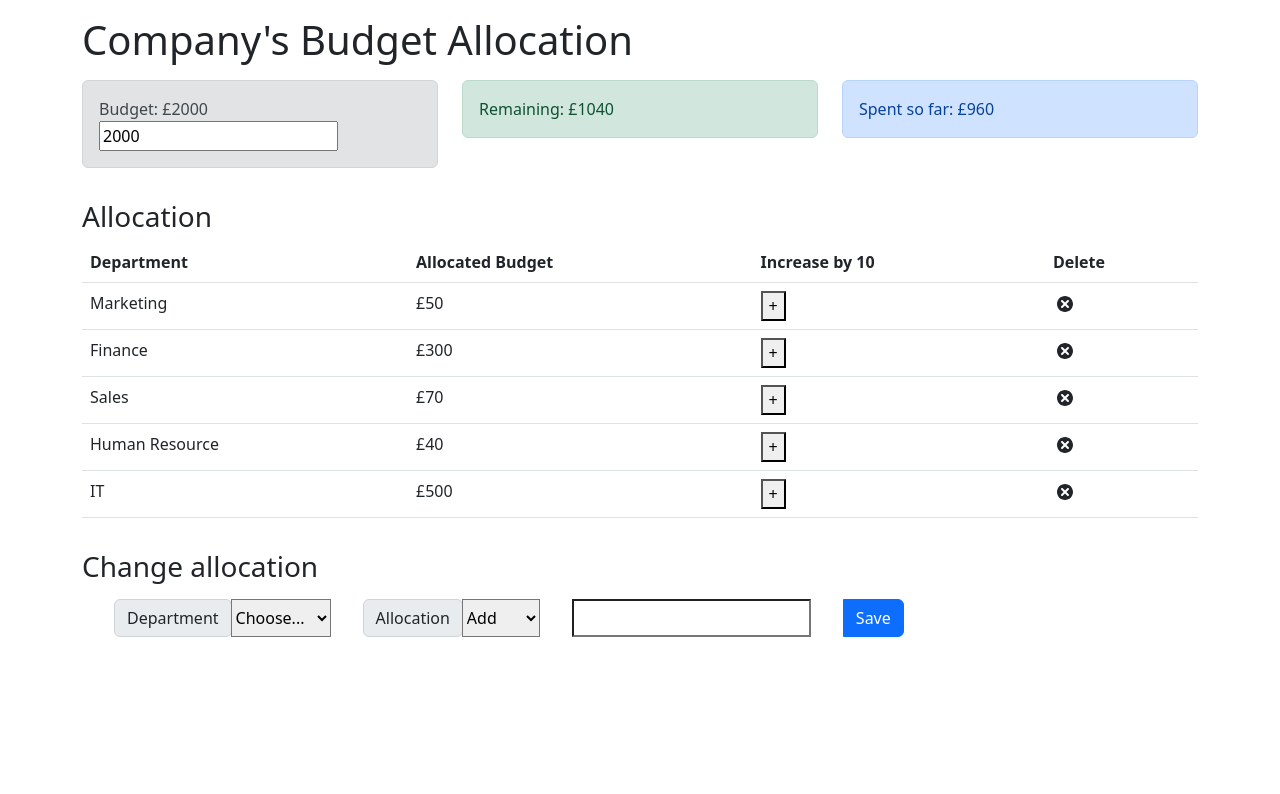
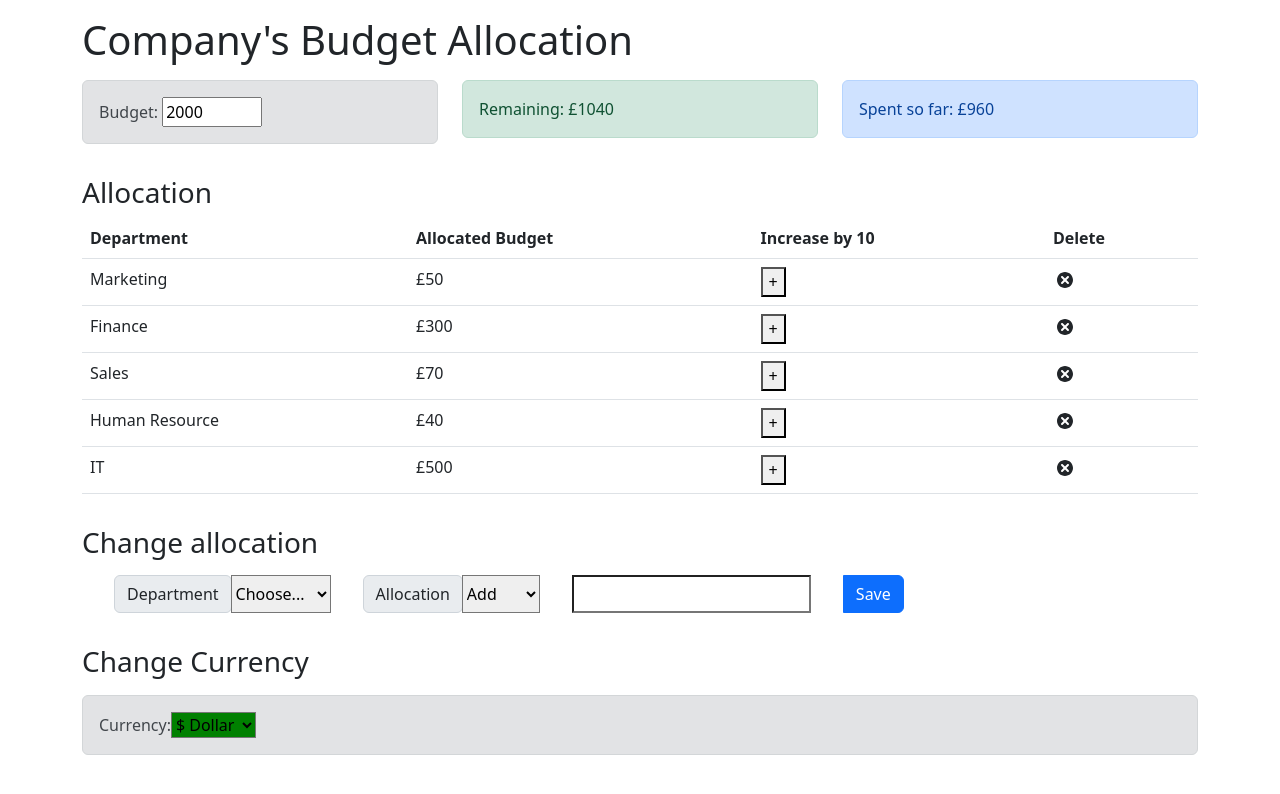
Before and after one commit to ibm-developer-skills-network/ejtos-react_budget_app, a React (Create React App) app: page / in a window 1280 px wide. Shown: the top 794 px of the page. Built offline with nearby package versions, Linux system fonts and the light colour scheme.

Commit message:
New changes

```diff
--- a/src/App.js
+++ b/src/App.js
@@ -7,6 +7,7 @@ import ExpenseTotal from './components/ExpenseTotal';
 import ExpenseList from './components/ExpenseList';
 import AllocationForm from './components/AllocationForm';
 import RemainingBudget from './components/Remaining';
+import Currency from './components/Currency';
 
 const App = () => {
     return (
@@ -36,6 +37,12 @@ const App = () => {
                         <AllocationForm/>
                     </div>
                 </div>
+                <h3 className='mt-3'>Change Currency</h3>
+                <div className='row mt-3'>
+                    <div className='col-sm'>
+                        <Currency/>
+                    </div>
+                </div>
             </div>
         </AppProvider>
     );
--- a/src/components/Budget.js
+++ b/src/components/Budget.js
@@ -1,17 +1,50 @@
-import React, { useContext, useState } from 'react';
+import React, { useContext } from 'react';
 import { AppContext } from '../context/AppContext';
 
+const BUDGET_LIMIT = 20000;
+
 const Budget = () => {
-    const { budget } = useContext(AppContext);
-    const [newBudget, setNewBudget] = useState(budget);
-    const handleBudgetChange = (event) => {
-        setNewBudget(event.target.value);
+  const { dispatch, Currency, budget, expenses } = useContext(AppContext);
+
+  const totalExpenses = expenses.reduce((total, item) => total + item.quantity, 0);
+
+  const checkAndThenSetBudget = (value) => {
+    if (value < totalExpenses) {
+      showAlert("Budget value cannot be lower than already allocated");
+    } else if (value <= 0) {
+      showAlert("Budget value has to be greater than zero");
+    } else if (value > BUDGET_LIMIT) {
+      showAlert(`Budget value cannot be greater than ${BUDGET_LIMIT}`);
+    } else {
+      changeBudget(value);
     }
-    return (
-<div className='alert alert-secondary'>
-<span>Budget: £{budget}</span>
-<input type="number" step="10" value={newBudget} onChange={handleBudgetChange}></input>
-</div>
-    );
+  };
+
+  const showAlert = (message) => {
+    alert(message);
+  };
+
+  const changeBudget = (val) => {
+    dispatch({
+      type: 'CHG_BUDGET',
+      payload: val,
+    });
+  };
+
+  return (
+    <div className="alert alert-secondary">
+      Budget: {Currency}
+      <input
+        required
+        type="number"
+        id="budget"
+        value={budget}
+        style={{ width: '100px' }}
+        step={10}
+        onChange={(event) => checkAndThenSetBudget(event.target.value)}
+      />
+    </div>
+  );
 };
+
 export default Budget;
--- /dev/null
+++ b/src/components/Currency.js
@@ -0,0 +1,31 @@
+import React, { useContext } from 'react';
+import { AppContext } from '../context/AppContext';
+
+const Currency = () => {
+  const { dispatch } = useContext(AppContext);
+
+  const changeCurrency = (val) => {
+    dispatch({
+      type: 'CHG_CURRENCY',
+      payload: val,
+    });
+  }
+
+  const selectStyle = {
+    backgroundColor: "green",
+  };
+
+  return (
+    <div className='alert alert-secondary'>
+      Currency:
+      <select name="Currency" id="Currency" style={selectStyle} onChange={(event) => changeCurrency(event.target.value)}>
+        <option value="$">$ Dollar</option>
+        <option value="£">£ Pound</option>
+        <option value="€">€ Euro</option>
+        <option value="₹">₹ Rupee</option>
+      </select>
+    </div>
+  );
+};
+
+export default Currency;
```
